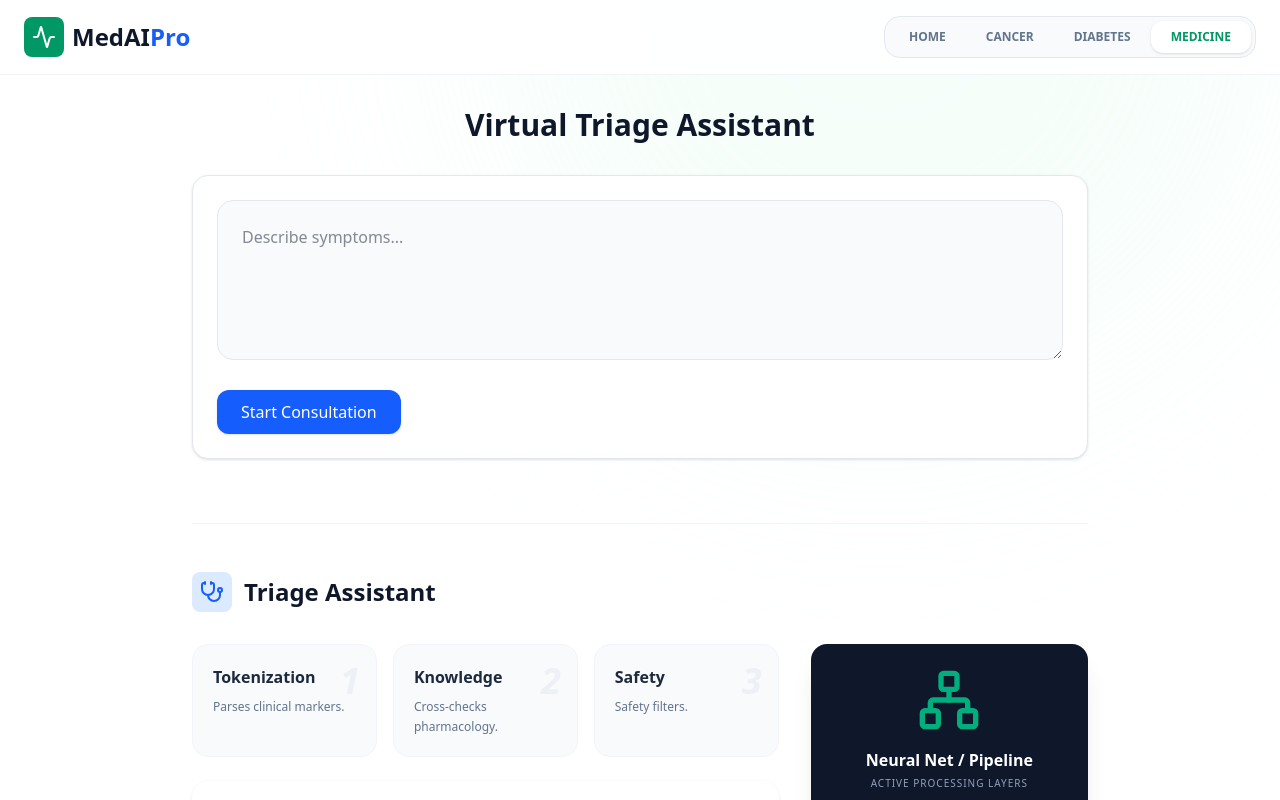
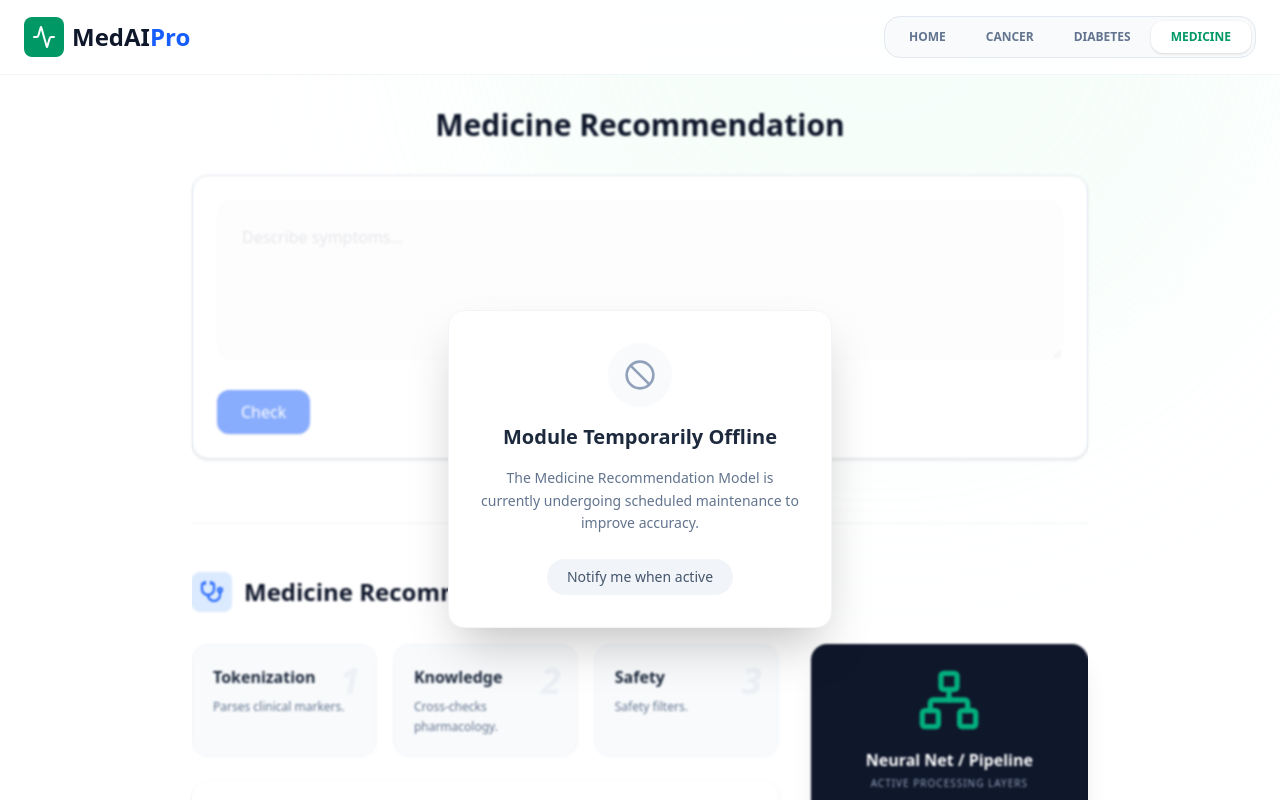
Before and after one commit to aqibraza-dev/Med-AI, a React (Vite) app: page / in a window 1280 px wide. Both pictures are taken after a click on the button "MEDICINE". Shown: the top 800 px of the page. Built offline with nearby package versions, Linux system fonts and the light colour scheme; no server answers.

Commit message:
Implement inactive overlay for maintenance indication
Added inactive overlay to indicate maintenance mode for the Medicine Recommendation feature.

```diff
--- a/src/components/features/MedicineRecommendation.jsx
+++ b/src/components/features/MedicineRecommendation.jsx
@@ -1,9 +1,11 @@
 import React, { useState } from 'react';
-import { Stethoscope } from 'lucide-react';
+import { Stethoscope, Ban, AlertCircle, Lock } from 'lucide-react';
 import { Card, Button, ModelExplanation } from '../common/UI';
 
+const MedicineRecommendation = () => {
+  // Toggle this to true/false to see the effect
+  const isInactive = true;
 
-const MedicineRecommendation = () => {
   const [symptoms, setSymptoms] = useState("");
   const [analyzing, setAnalyzing] = useState(false);
   const [result, setResult] = useState(null);
@@ -13,25 +15,79 @@ const MedicineRecommendation = () => {
     setAnalyzing(true);
     setResult(null);
     try {
-      const response = await fetch(API_URL, {
-        method: 'POST',
-        headers: { 'Content-Type': 'application/json' },
-        body: JSON.stringify({ contents: [{ parts: [{ text: `Clinical advisor: ${symptoms}` }] }] })
-      });
+      // API Logic...
+      const response = await fetch('API_URL', { /*...*/ });
       const data = await response.json();
       setResult(data.candidates?.[0]?.content?.parts?.[0]?.text || "Failed.");
     } catch (e) { setResult("Server Error."); } finally { setAnalyzing(false); }
   };
 
   return (
-    <div className="max-w-4xl mx-auto space-y-8">
-      <div className="text-center"><h2 className="text-3xl font-extrabold text-slate-900">Virtual Triage Assistant</h2></div>
+    // 1. Add 'relative' to the parent container so the overlay stays inside
+    <div className="max-w-4xl mx-auto space-y-8 relative">
+
+      {/* --- INACTIVE OVERLAY START --- */}
+      {isInactive && (
+        <div className="absolute inset-0 z-50 flex items-center justify-center bg-slate-10/60 backdrop-blur-[1px] rounded-3xl transition-all duration-500">
+          <div className="bg-white p-8 rounded-2xl shadow-2xl border border-slate-100 max-w-sm text-center space-y-4 animate-in fade-in zoom-in-95 duration-300">
+            <div className="mx-auto w-16 h-16 bg-slate-50 rounded-full flex items-center justify-center mb-4">
+              <Ban className="w-8 h-8 text-slate-400" />
+            </div>
+            <h3 className="text-xl font-bold text-slate-800">
+              Module Temporarily Offline
+            </h3>
+            <p className="text-slate-500 text-sm leading-relaxed">
+              The Medicine Recommendation Model is currently undergoing scheduled maintenance to improve accuracy.
+            </p>
+            <div className="pt-2">
+              <button className="px-5 py-2 text-sm font-medium text-slate-600 bg-slate-100 hover:bg-slate-200 rounded-full transition-colors">
+                Notify me when active
+              </button>
+            </div>
+          </div>
+        </div>
+      )}
+      {/* --- INACTIVE OVERLAY END --- */}
+
+      <div className="text-center">
+        <h2 className="text-3xl font-extrabold text-slate-900">Medicine Recommendation</h2>
+      </div>
+
       <Card className="space-y-6">
-        <textarea className="w-full h-40 bg-slate-50 border border-slate-200 rounded-2xl p-6 outline-none" placeholder="Describe symptoms..." value={symptoms} onChange={e => setSymptoms(e.target.value)} />
-        <Button variant="primary" onClick={getRecommendation} loading={analyzing}>Start Consultation</Button>
+        <textarea
+          disabled={isInactive} // Good practice to actually disable inputs behind the blur
+          className="w-full h-40 bg-slate-50 border border-slate-200 rounded-2xl p-6 outline-none focus:ring-2 focus:ring-blue-500 transition-all disabled:opacity-20 disabled:cursor-not-allowed"
+          placeholder="Describe symptoms..."
+          value={symptoms}
+          onChange={e => setSymptoms(e.target.value)}
+        />
+        <Button
+          variant="primary"
+          onClick={getRecommendation}
+          loading={analyzing}
+          disabled={isInactive}
+        >
+          Check
+        </Button>
       </Card>
-      {result && <Card className="bg-blue-50/50 border-blue-100 text-sm whitespace-pre-line">{result}</Card>}
-      <ModelExplanation title="Triage Assistant" icon={Stethoscope} color="blue" steps={[{ name: "Tokenization", desc: "Parses clinical markers." }, { name: "Knowledge", desc: "Cross-checks pharmacology." }, { name: "Safety", desc: "Safety filters." }]} technicalDesc="Fine-tuned Medical LLM." />
+
+      {result && (
+        <Card className="bg-blue-50/50 border-blue-100 text-sm whitespace-pre-line">
+          {result}
+        </Card>
+      )}
+
+      <ModelExplanation
+        title="Medicine Recommendation Architecture"
+        icon={Stethoscope}
+        color="blue"
+        steps={[
+          { name: "Tokenization", desc: "Parses clinical markers." },
+          { name: "Knowledge", desc: "Cross-checks pharmacology." },
+          { name: "Safety", desc: "Safety filters." }
+        ]}
+        technicalDesc="Fine-tuned Medical LLM."
+      />
     </div>
   );
 };
```
